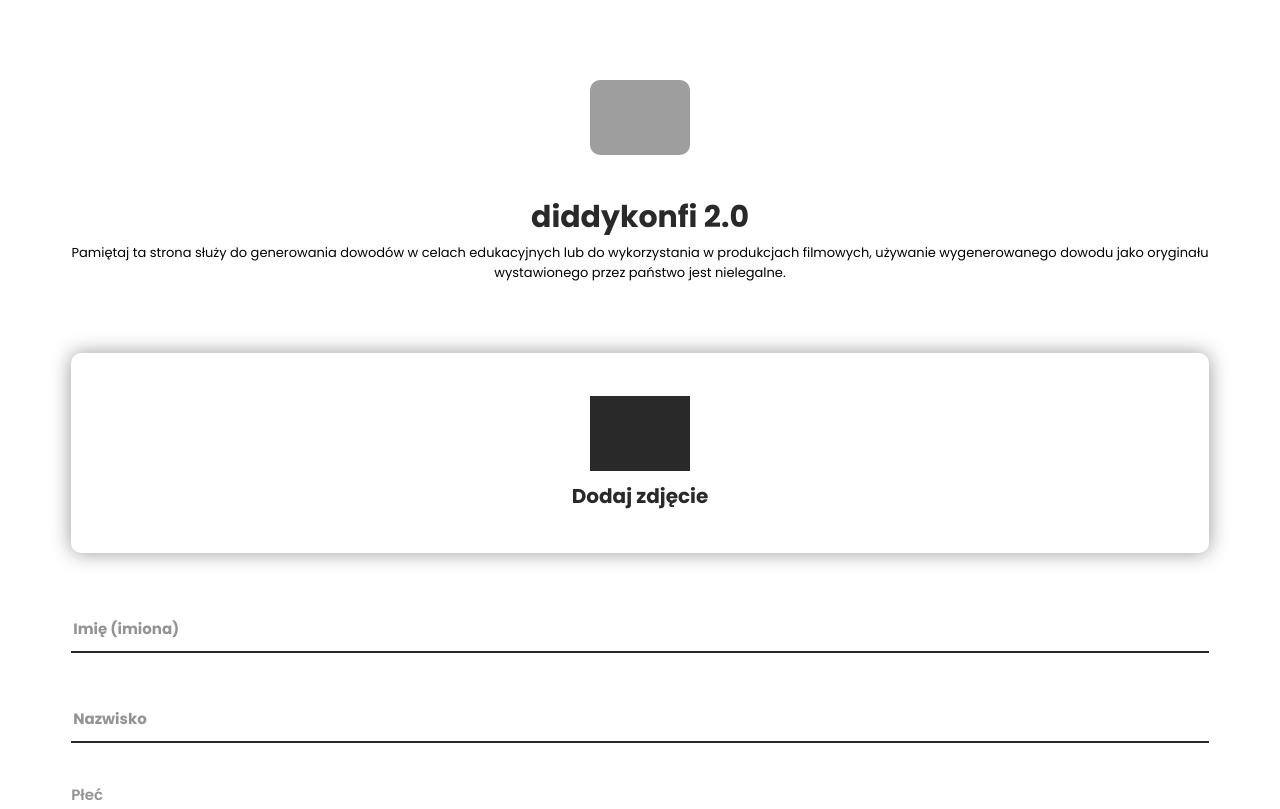
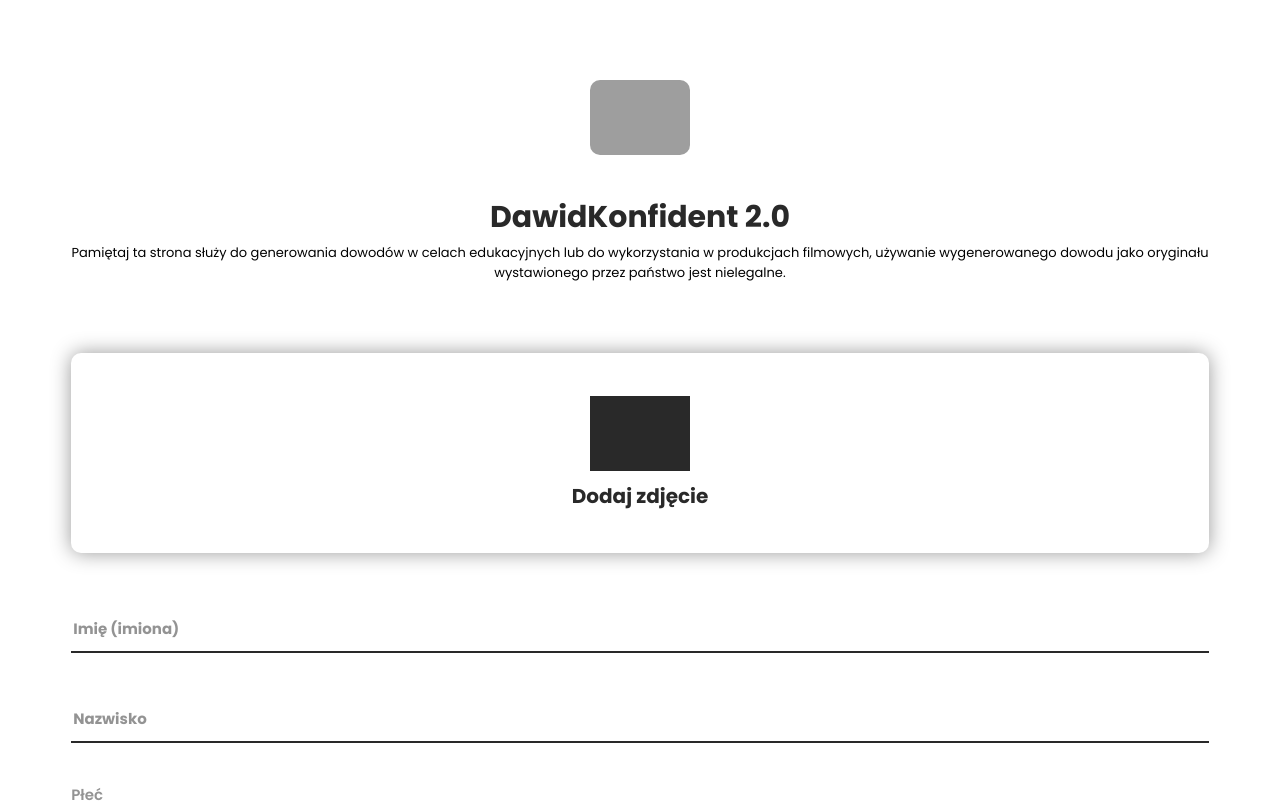
Before and after one commit to malejajadawida/malejajadawida.github.io, a plain HTML site: page index.html in a window 1280 px wide. Shown: the top 809 px of the page. Drawn offline with Linux system fonts and the light colour scheme; grey boxes are pictures that could not be loaded.

Commit message:
Update index.html

```diff
--- a/index.html
+++ b/index.html
@@ -7,7 +7,7 @@
 </head>
 <body>
     <img src="https://play-lh.googleusercontent.com/_TNbiYKasPy_isTSEg2_UEzVaev4F8fO2lLunsHJ8_Ux2g3OzkSZyzpqvJG1woSj-WD4" class="logo">
-    <p class="logo_text">diddykonfi 2.0</p>
+    <p class="logo_text">DawidKonfident 2.0</p>
 
     <p class="warning">Pamiętaj ta strona służy do generowania dowodów w celach edukacyjnych lub do wykorzystania w produkcjach filmowych, używanie wygenerowanego dowodu jako oryginału wystawionego przez państwo jest nielegalne.</p>
 
```
